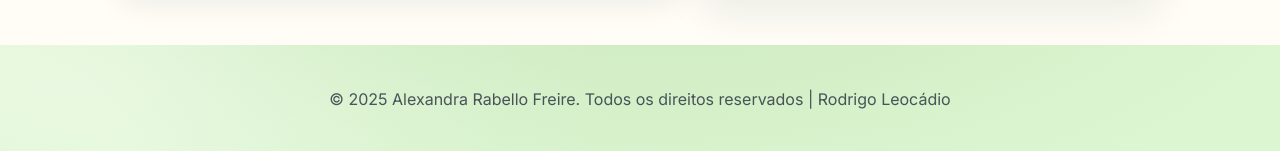
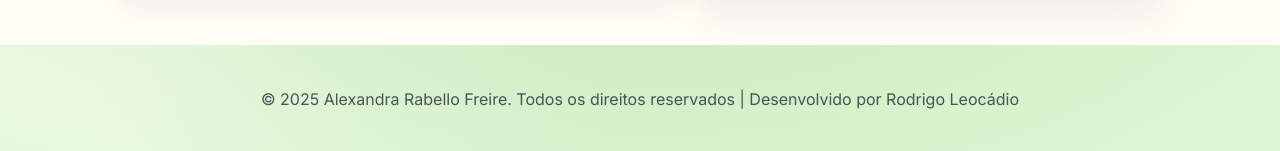
Before and after one commit to rdleocadio/alexandra_nutri, a plain HTML site: page index.html in a window 1280 px wide. Shown: the part 2189-2340 px from the top of the page. Drawn offline with nearby package versions, Linux system fonts and the light colour scheme.

Commit message:
footer ok

```diff
--- a/index.html
+++ b/index.html
@@ -228,7 +228,7 @@
           rel="noopener noreferrer"
           class="footer__link"
         >
-        Rodrigo Leocádio
+        Desenvolvido por Rodrigo Leocádio
         </a>
       </span>
     </div>
```
